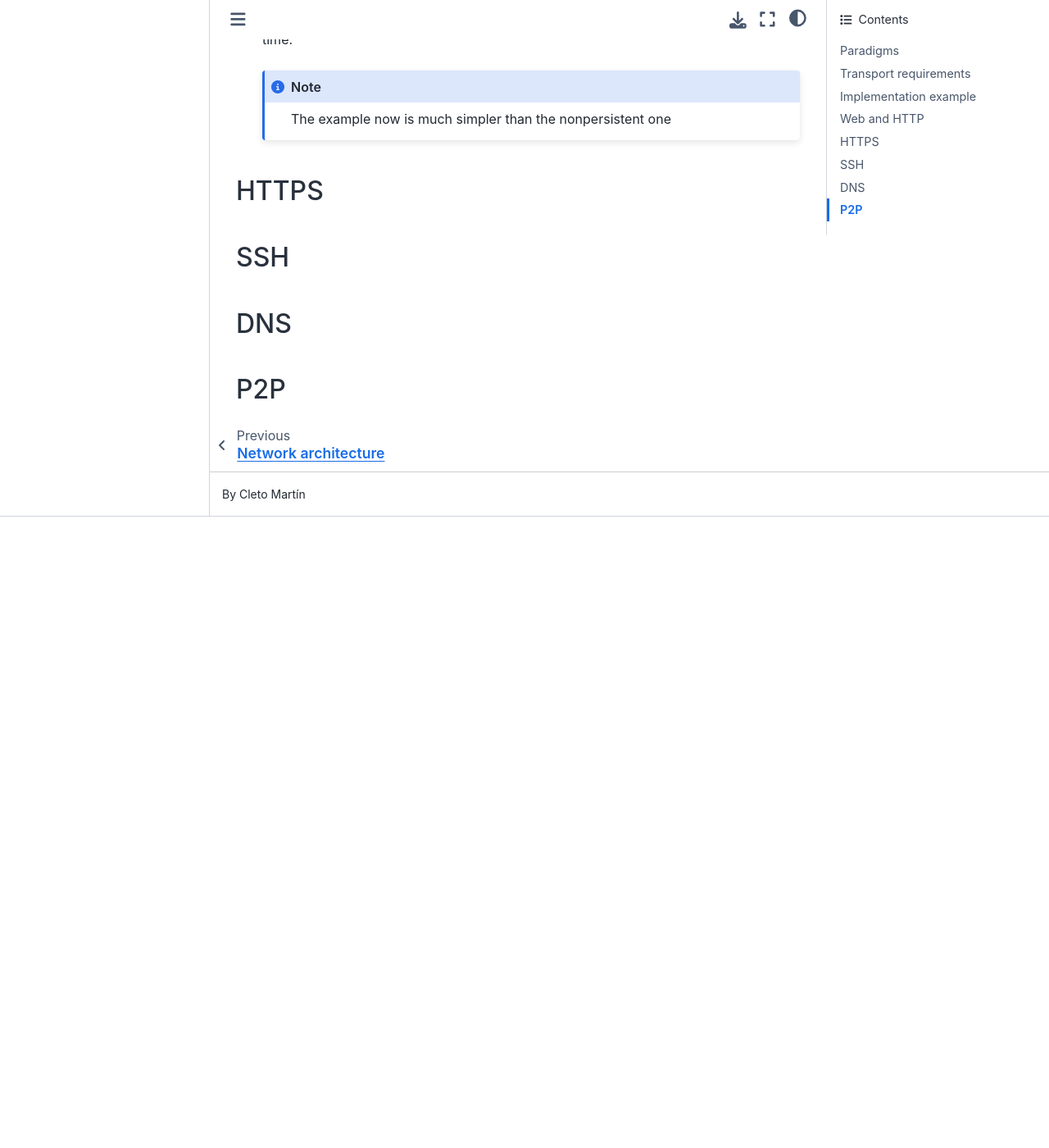
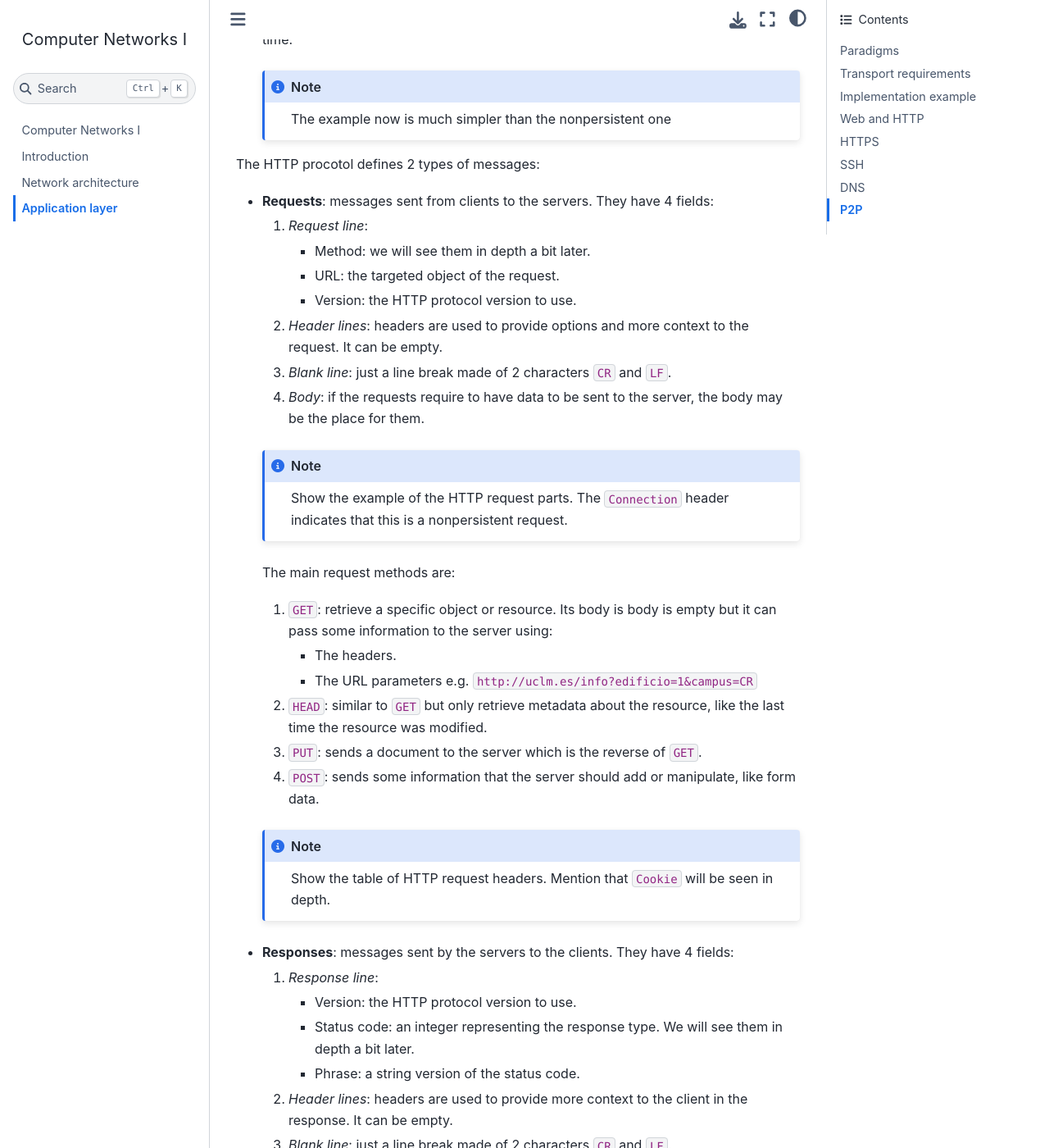
Before and after one commit to cletomartin/redes1, a Jupyter Book: the page built from application.md, in a window 1280 px wide and 1400 px high, scrolled down 6662 px. Shown: the whole window at 82% size. Built offline with Jupyter Book 1.0.4 settings and Sphinx 7.4.7 and the Sphinx Book theme 1.1.4, drawn with Linux system fonts in a browser that asks for light colours; pages that are not in the unit, such as notebooks, are missing from menus; before the commit the page ends 7292 px from its top, so only the background shows below that; some of the changed text lies outside the part shown.

Commit message:
more-stuff

````diff
--- a/application.md
+++ b/application.md
@@ -230,6 +230,58 @@ HTTP can be configured to use TCP in two different modes:
    The example now is much simpler than the nonpersistent one
    ```
 
+The HTTP procotol defines 2 types of messages:
+
+- **Requests**: messages sent from clients to the servers.
+  They have 4 fields:
+  1. _Request line_:
+     - Method: we will see them in depth a bit later.
+     - URL: the targeted object of the request.
+     - Version: the HTTP protocol version to use.
+  1. _Header lines_: headers are used to provide options and more context to the request.
+     It can be empty.
+  1. _Blank line_: just a line break made of 2 characters `CR` and `LF`.
+  1. _Body_: if the requests require to have data to be sent to the server,
+     the body may be the place for them.
+
+  ```{note}
+  Show the example of the HTTP request parts.
+  The `Connection` header indicates that this is a nonpersistent request.
+  ```
+
+  The main request methods are:
+
+  1. `GET`: retrieve a specific object or resource. Its body is body is empty but it can pass some information to the server using:
+     - The headers.
+     - The URL parameters e.g. `http://uclm.es/info?edificio=1&campus=CR`
+  1. `HEAD`: similar to `GET` but only retrieve metadata about the resource,
+     like the last time the resource was modified.
+  1. `PUT`: sends a document to the server which is the reverse of `GET`.
+  1. `POST`: sends some information that the server should add or manipulate, like form data.
+
+  ```{note}
+  Show the table of HTTP request headers.
+  Mention that `Cookie` will be seen in depth.
+  ```
+
+- **Responses**: messages sent by the servers to the clients.
+  They have 4 fields:
+  1. _Response line_:
+     - Version: the HTTP protocol version to use.
+     - Status code: an integer representing the response type.
+       We will see them in depth a bit later.
+     - Phrase: a string version of the status code.
+  1. _Header lines_: headers are used to provide more context to the client in the response.
+     It can be empty.
+  1. _Blank line_: just a line break made of 2 characters `CR` and `LF`.
+  1. _Body_: if the reponse includes data the body may be the place for them.
+
+
+```{note}
+Explanation on how to use `nc` and `curl`:
+
+```
+
 ## HTTPS
 
 ## SSH
````
Also changed, not shown: 1 other file.
